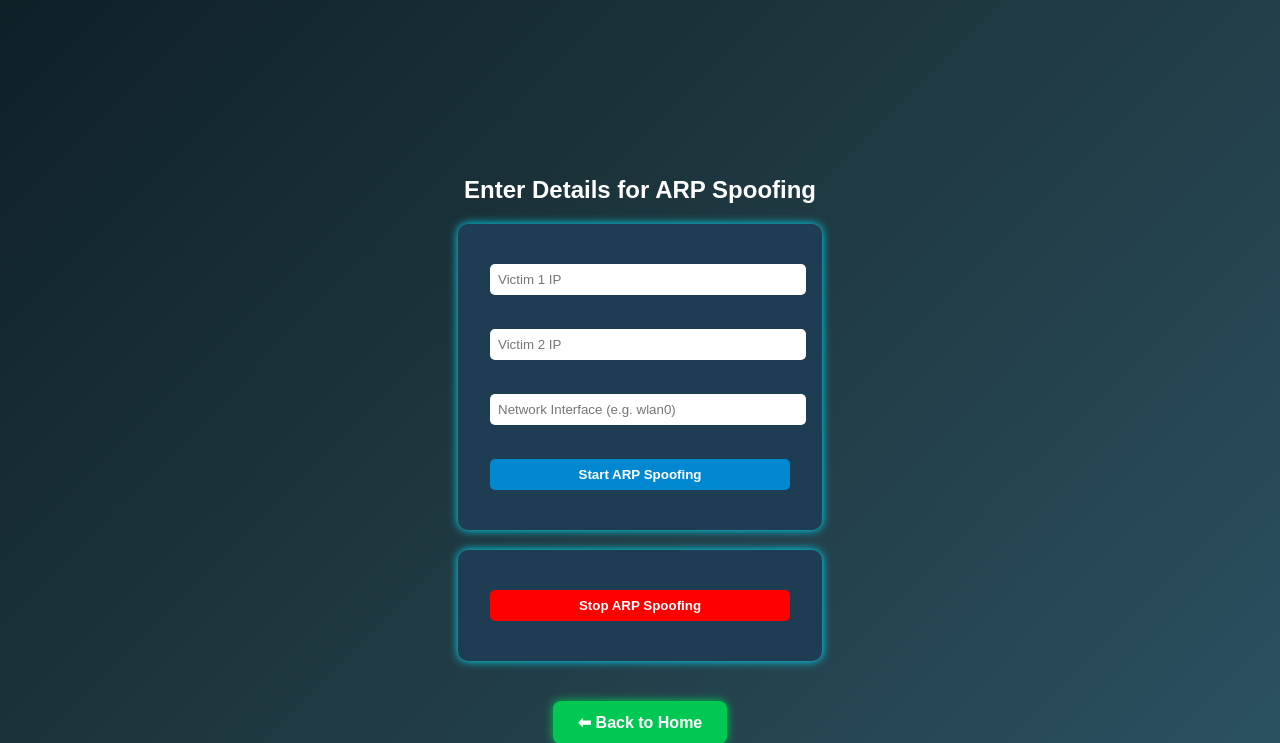
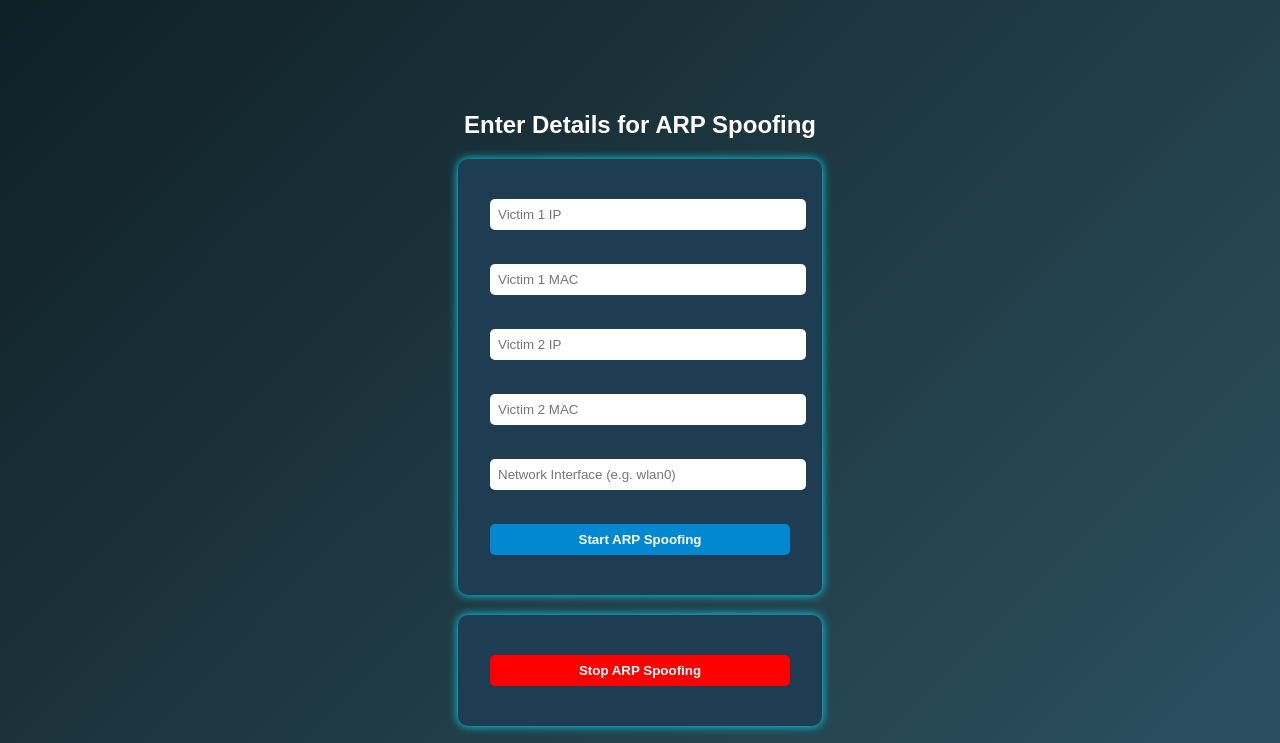
Before and after one commit to DeepDiver36/CrackNet, a Flask app: page /arp_form in a window 1280 px wide. Shown: the top 743 px of the page. Run offline with Flask 3, Linux system fonts and the light colour scheme.

Commit message:
Update arp_form.html with working ARP

```diff
--- a/templates/arp_form.html
+++ b/templates/arp_form.html
@@ -57,7 +57,9 @@
     <h2>Enter Details for ARP Spoofing</h2>
     <form action="/run_arp" method="post" target="_blank">
         <input type="text" name="ip1" placeholder="Victim 1 IP" required><br><br>
+        <input type="text" name="MAC1" placeholder="Victim 1 MAC" required><br><br>
         <input type="text" name="ip2" placeholder="Victim 2 IP" required><br><br>
+        <input type="text" name="MAC2" placeholder="Victim 2 MAC" required><br><br>
         <input type="text" name="iface" placeholder="Network Interface (e.g. wlan0)" required><br><br>
         <button type="submit">Start ARP Spoofing</button>
     </form>
```
